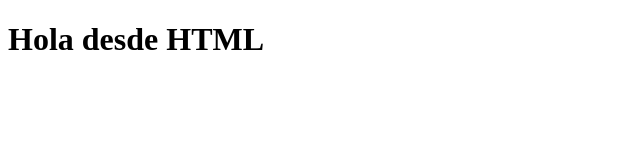
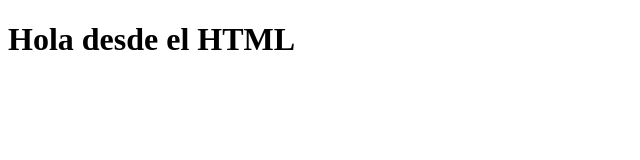
Before and after one commit to Shura14789/youtube-git-ejemplo, a plain HTML site: page index.html in a window 1280 px wide. Shown: the whole page, without its empty margins (0-640 px from the left). Drawn offline with Linux system fonts and the light colour scheme.

```diff
--- a/index.html
+++ b/index.html
@@ -7,6 +7,6 @@
     <title>Document</title>
 </head>
 <body>
-    <h1>Hola desde HTML</h1>
+    <h1>Hola desde el HTML</h1>
 </body>
 </html>
```
